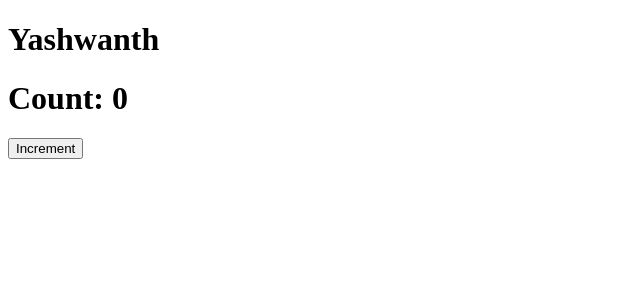
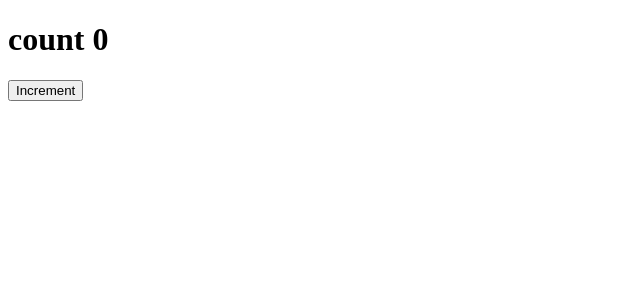
Before and after one commit to Yash-D-Wanth/react, a React (Vite) app in the folder reactApp/: page / in a window 1280 px wide. Shown: the top 300 px of the page, without its empty margins (0-640 px from the left). Built offline with nearby package versions, Linux system fonts and the light colour scheme.

Commit message:
event binding in class

```diff
--- a/reactApp/src/App.jsx
+++ b/reactApp/src/App.jsx
@@ -1,11 +1,13 @@
 import React from 'react'
-import Props from './Class/Props'
-import State from './Class/State'
+// import Props from './Class/Props'
+// import State from './Class/State'
+import Event from './class/Event.jsx'
 function App() {
   return (
     <div>
-      <Props name="Yashwanth"/>
-      <State />
+      {/* <Props name="Yashwanth"/>
+      <State /> */}
+      <Event />
     </div>
   )
 }
--- /dev/null
+++ b/reactApp/src/class/Event.jsx
@@ -0,0 +1,24 @@
+import React, { Component } from 'react'
+
+export class Event extends Component {
+    constructor(){
+        super();
+        this.state={
+            count:0
+        }
+        // this.increment=this.increment.bind(this);
+    }
+    increment(){  //arrow function can be used to avoid binding [increment=()=>{}]
+        this.setState({count:this.state.count+5})
+    }
+  render() {
+    return (
+      <>
+      <h1>count {this.state.count}</h1>
+        <button onClick={()=>this.increment()}>Increment</button>
+      </>
+    )
+  }
+}
+
+export default Event
```
